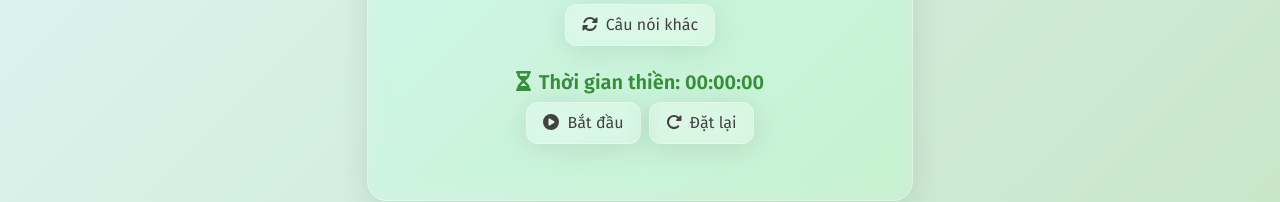
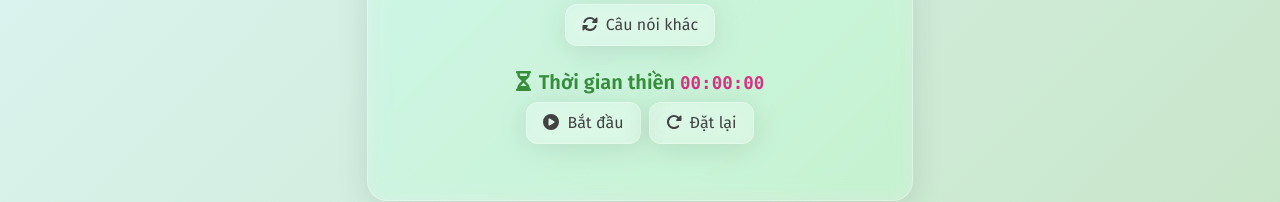
Before and after one commit to tungpham42/stress-relief, a React (Create React App) app: page / in a window 1280 px wide. Shown: the part 536-738 px from the top of the page. Built offline with nearby package versions, Linux system fonts and the light colour scheme.

Commit message:
Update MeditationTimer.js

```diff
--- a/src/components/MeditationTimer.js
+++ b/src/components/MeditationTimer.js
@@ -34,7 +34,7 @@ export default function MeditationTimer() {
     <div className="text-center my-4">
       <h5>
         <FontAwesomeIcon icon={faHourglassHalf} className="me-2" />
-        Thời gian thiền: {formatTime(seconds)}
+        Thời gian thiền <code>{formatTime(seconds)}</code>
       </h5>
       <Button
         onClick={() => setActive(!active)}
```
